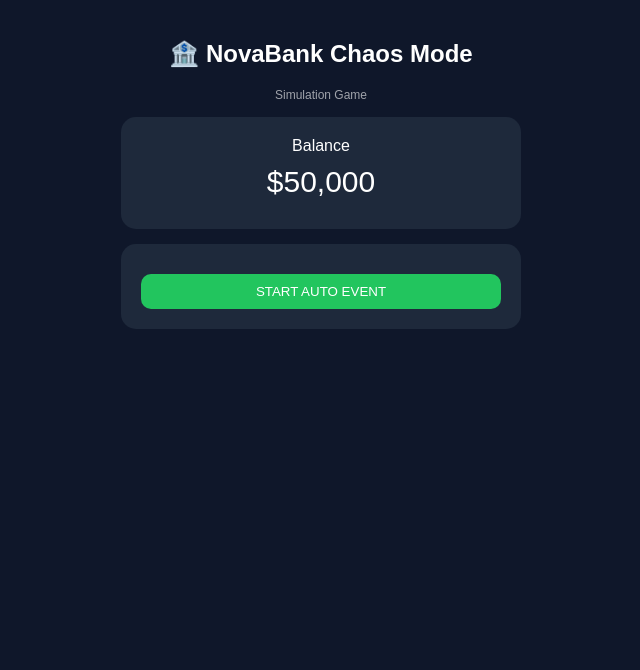
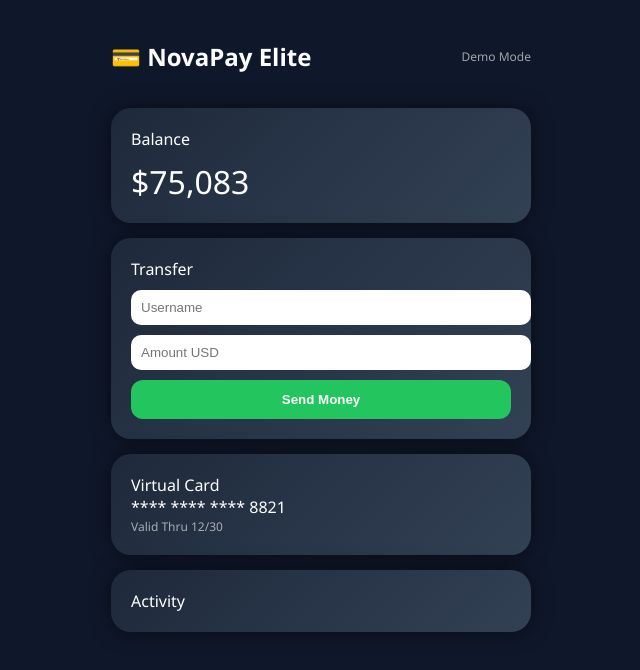
Before and after one commit to taufiq522/novabank, a plain HTML site: page index.html in a window 1280 px wide. Shown: the whole page, without its empty margins (319-959 px from the left). Drawn offline with Linux system fonts and the light colour scheme.

Commit message:
Update index.html

```diff
--- a/index.html
+++ b/index.html
@@ -3,43 +3,58 @@
 <head>
 <meta charset="UTF-8">
 <meta name="viewport" content="width=device-width, initial-scale=1.0">
-<title>NovaBank Chaos Mode</title>
+<title>NovaPay Elite</title>
 
 <style>
 body{
   margin:0;
-  font-family:sans-serif;
+  font-family:'Segoe UI',sans-serif;
   background:#0f172a;
   color:white;
-  text-align:center;
 }
 
 .container{
-  max-width:400px;
+  max-width:420px;
   margin:auto;
   padding:20px;
 }
 
+.header{
+  display:flex;
+  justify-content:space-between;
+  align-items:center;
+}
+
 .card{
-  background:#1e293b;
+  background:linear-gradient(135deg,#1e293b,#334155);
   padding:20px;
-  border-radius:15px;
+  border-radius:20px;
   margin-top:15px;
+  box-shadow:0 0 20px rgba(0,0,0,0.5);
 }
 
 .balance{
-  font-size:30px;
-  margin:10px 0;
+  font-size:32px;
+  margin-top:10px;
 }
 
 button{
-  padding:10px;
   width:100%;
+  padding:12px;
   border:none;
-  border-radius:10px;
+  border-radius:12px;
+  margin-top:10px;
   background:#22c55e;
   color:white;
+  font-weight:bold;
+}
+
+input{
+  width:100%;
+  padding:10px;
   margin-top:10px;
+  border-radius:10px;
+  border:none;
 }
 
 #notif{
@@ -52,34 +67,58 @@ button{
   padding:10px 20px;
   border-radius:20px;
   display:none;
-  font-weight:bold;
+}
+
+.small{
+  font-size:12px;
+  opacity:0.6;
+}
+
+.log{
+  font-size:14px;
+  margin-top:5px;
 }
 </style>
 </head>
 
 <body>
 
-<div id="notif">EVENT</div>
+<div id="notif"></div>
 
 <div class="container">
 
-<h2>🏦 NovaBank Chaos Mode</h2>
-<div style="font-size:12px;opacity:0.6;">Simulation Game</div>
+<div class="header">
+  <h2>💳 NovaPay Elite</h2>
+  <div class="small">Demo Mode</div>
+</div>
 
 <div class="card">
   <div>Balance</div>
-  <div class="balance" id="saldo">$50,000</div>
+  <div class="balance" id="saldo">$75,000</div>
 </div>
 
 <div class="card">
-  <button onclick="start()">START AUTO EVENT</button>
+  <div>Transfer</div>
+  <input id="user" placeholder="Username">
+  <input id="amount" type="number" placeholder="Amount USD">
+  <button onclick="send()">Send Money</button>
+</div>
+
+<div class="card">
+  <div>Virtual Card</div>
+  <div>**** **** **** 8821</div>
+  <div class="small">Valid Thru 12/30</div>
+</div>
+
+<div class="card">
+  <div>Activity</div>
+  <div id="log"></div>
 </div>
 
 </div>
 
 <script>
-let saldo = 50000;
-let running = false;
+let saldo = 75000;
 
 function update(){
   document.getElementById("saldo").innerText =
@@ -89,46 +128,33 @@ function update(){
 function notif(text){
   let n = document.getElementById("notif");
   n.innerText = text;
-  n.style.display = "block";
-  setTimeout(()=> n.style.display="none",2000);
+  n.style.display="block";
+  setTimeout(()=>n.style.display="none",2000);
 }
 
-function randomEvent(){
-  let r = Math.random();
+function send(){
+  let user = document.getElementById("user").value;
+  let amount = parseFloat(document.getElementById("amount").value);
 
-  if(r < 0.25){
-    let bonus = Math.random()*3000;
-    saldo += bonus;
-    notif("💸 BONUS +$"+Math.floor(bonus));
-  }
-  else if(r < 0.5){
-    let loss = Math.random()*2000;
-    saldo -= loss;
-    notif("💀 HACKER -$"+Math.floor(loss));
-  }
-  else if(r < 0.75){
-    saldo *= 1.2;
-    notif("🚀 PROFIT BOOST x1.2");
-  }
-  else{
-    notif("⚠️ SYSTEM ERROR...");
+  if(!user || !amount){
+    alert("Isi data dulu");
+    return;
   }
 
-  if(saldo < 0) saldo = 0;
+  saldo -= amount;
+  update();
 
-  update();
+  notif("Transfer Success 💸");
+
+  let log = document.getElementById("log");
+  log.innerHTML = `<div class="log">Sent $${amount} to ${user}</div>` + log.innerHTML;
 }
 
-function start(){
-  if(running) return;
-  running = true;
-
-  notif("SYSTEM STARTED 🔥");
-
-  setInterval(()=>{
-    randomEvent();
-  }, 4000);
-}
+// auto saldo naik biar hidup
+setInterval(()=>{
+  saldo += Math.random()*200;
+  update();
+},3000);
 
 update();
 </script>
```
